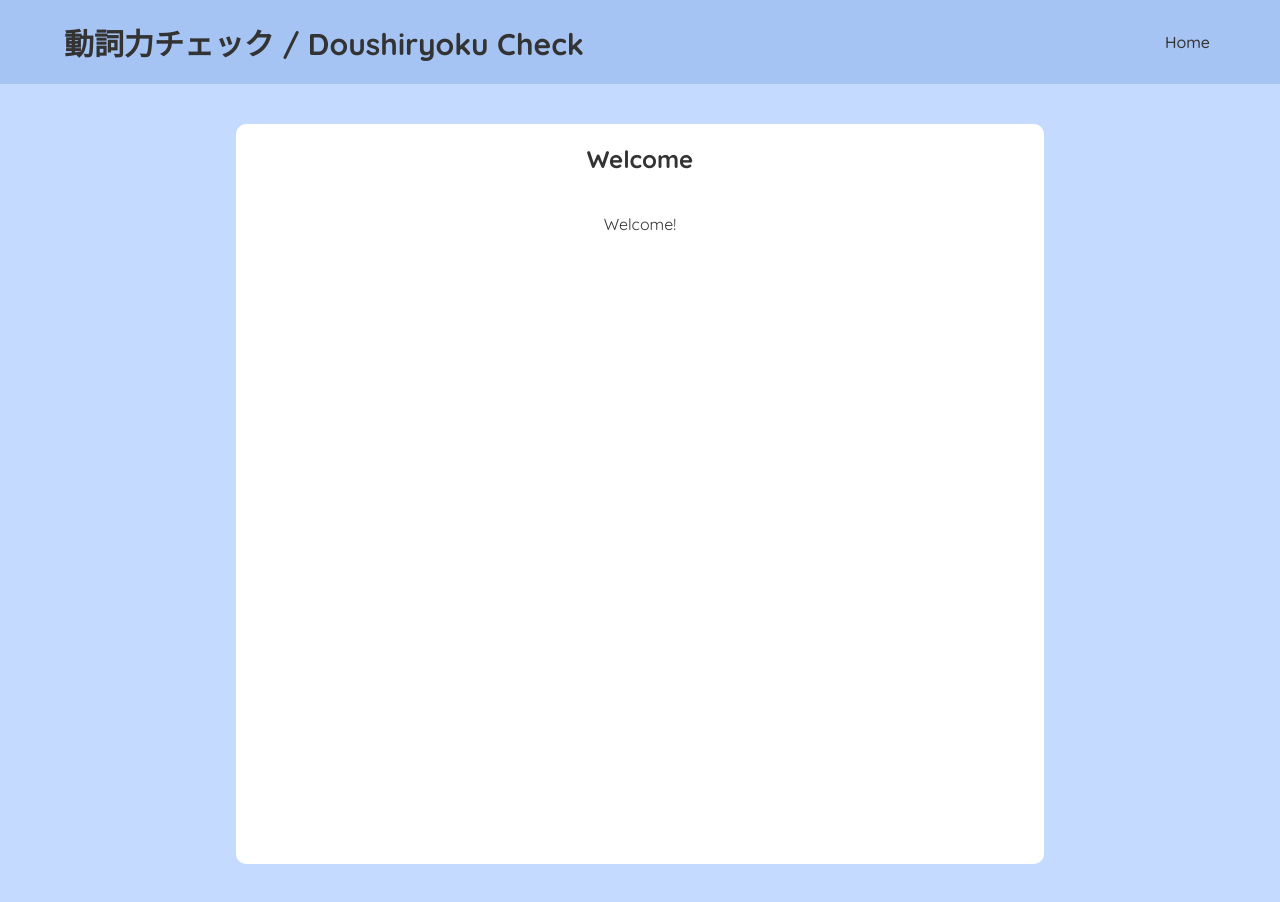
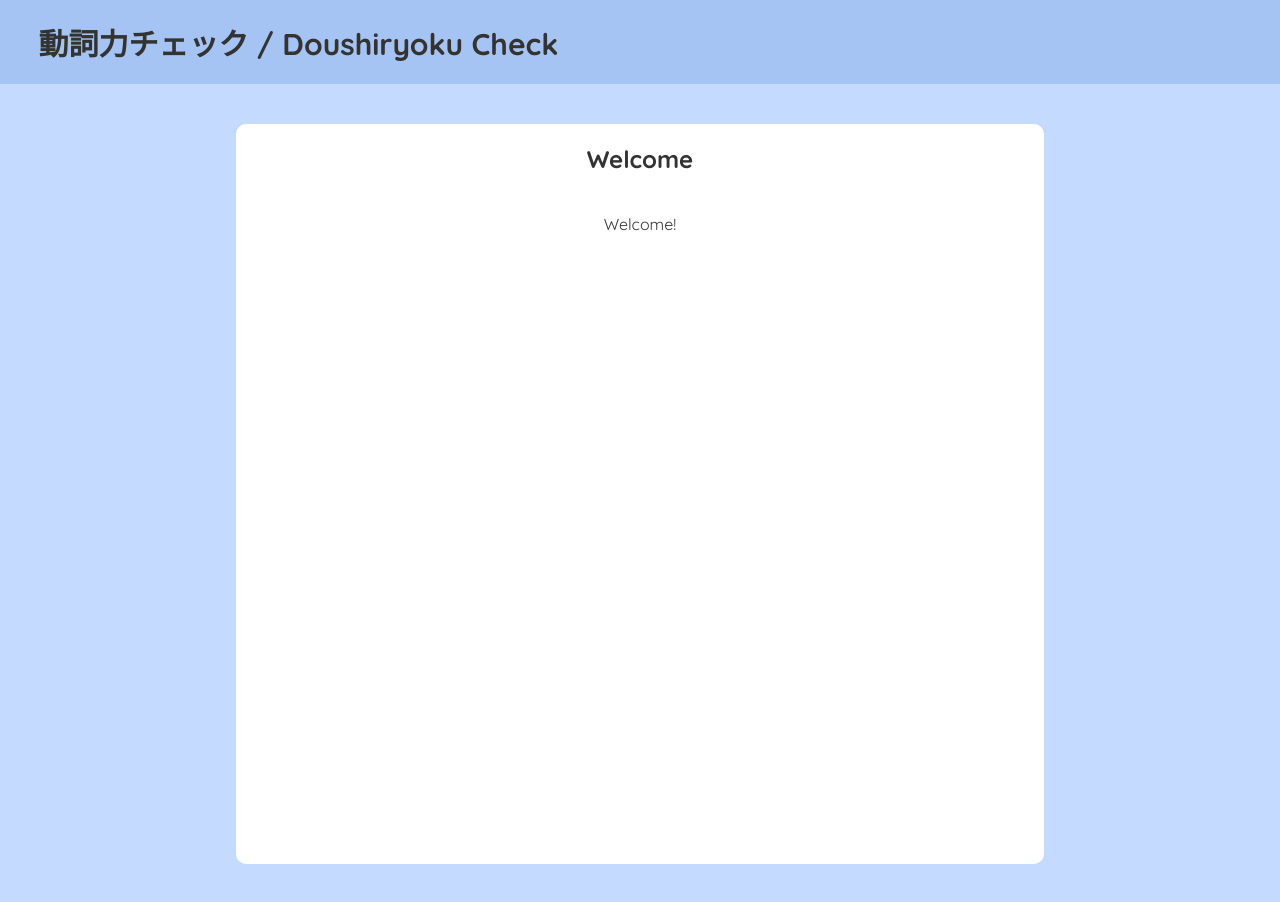
Before and after one commit to dan-turner-djt/Doushiryokucheck, a React (Create React App) app: page / in a window 1280 px wide. Built offline with nearby package versions, Linux system fonts and the light colour scheme.

Commit message:
remove links from navbar

```diff
--- a/src/App.tsx
+++ b/src/App.tsx
@@ -13,7 +13,7 @@ export interface IAppProps {}
 const App: React.FunctionComponent<IAppProps> = (props) => {
   const navbarTitle: string = "動詞力チェック / Doushiryoku Check";
   const navbarItems: {name: string, link: string}[]  = [
-    { name: "Home", link: links.Home }
+    //{ name: "Home", link: links.Home }
   ];
 
   const { clientHeight, clientWidth } = useContext(WindowContext);
--- a/src/index.css
+++ b/src/index.css
@@ -29,11 +29,11 @@ body {
   font-size: 30px;
 }
 .navbar-full h1 {
-  margin-left: 5%;
+  margin-left: 3%;
 }
 .navbar-full .links {
   margin-left: auto;
-  margin-right: 5%;
+  margin-right: 3%;
 }
 
 .navbar a {
```
